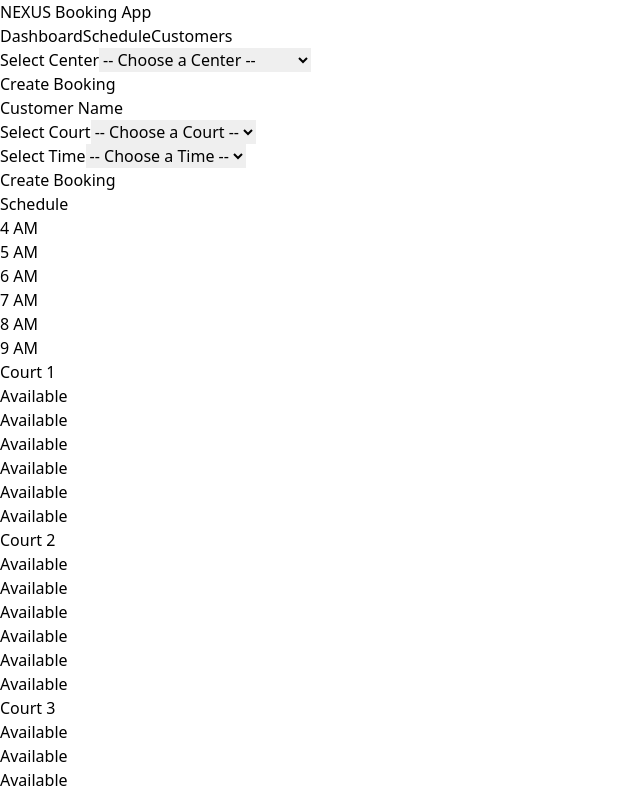
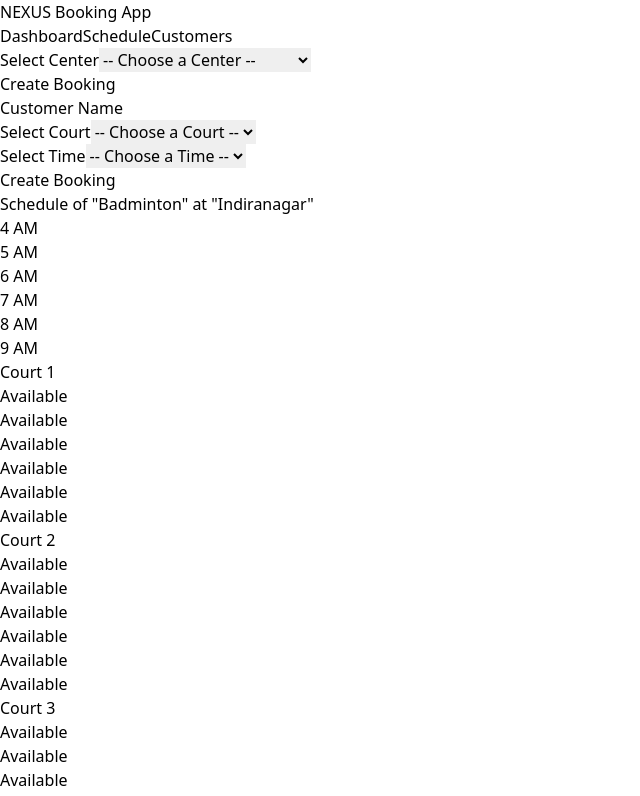
Before and after one commit to shiva177/game_theory, a React (Vite) app: page /booking in a window 1280 px wide. Shown: the top 796 px of the page, without its empty margins (0-640 px from the left). Built offline with nearby package versions, Linux system fonts and the light colour scheme.

Commit message:
all features Implemented

```diff
--- a/src/App.jsx
+++ b/src/App.jsx
@@ -15,8 +15,7 @@ const centersData = [
     location: "Bangalore",
     sports: [
       { id: 1, name: "Badminton", courts: [1, 2, 3, 4] },
-      { id: 2, name: "Squash", courts: [1, 2, 3, 4, 5] },
-      { id: 3, name: "Tennis", courts: [1, 2, 3, 4, 5, 6] }
+      { id: 2, name: "Squash", courts: [1, 2, 3, 4, 5] }
     ]
   },
   {
@@ -24,22 +23,21 @@ const centersData = [
     name: "Koramangala",
     location: "Bangalore",
     sports: [
-      { id: 4, name: "Basketball", courts: [1, 2] },
-      { id: 5, name: "Handball", courts: [1, 2, 3] },
-      { id: 6, name: "Kabbadi", courts: [1, 2] }
+      { id: 3, name: "Tennis", courts: [1, 2, 3, 4, 5, 6] },
+      { id: 4, name: "Basketball", courts: [1, 2] }
     ]
-  },
-  // Additional centers can be added here
+  }
 ];
 
 function App() {
-  const [selectedCenter, setSelectedCenter] = useState(centersData[0]); // Show first center by default
-  const [selectedSport, setSelectedSport] = useState(centersData[0].sports[0]); // Show first sport by default
-  const [bookings, setBookings] = useState(getBookings());
+  // Default to the first center and sport
+  const [selectedCenter, setSelectedCenter] = useState(centersData[0]);
+  const [selectedSport, setSelectedSport] = useState(centersData[0].sports[0]);
+  const [bookings, setBookings] = useState(getBookings(selectedCenter.id, selectedSport.id));
 
   useEffect(() => {
-    setBookings(getBookings());
-  }, [selectedCenter, selectedSport]); // Refresh bookings when center/sport changes
+    setBookings(getBookings(selectedCenter.id, selectedSport.id));
+  }, [selectedCenter, selectedSport]); // Refresh bookings when center or sport changes
 
   const handleBookingCreated = (newBooking) => {
     setBookings([...bookings, newBooking]);
@@ -65,19 +63,22 @@ function App() {
       <div>
         <Navbar />
         <main className="container mx-auto p-4">
+          {/* Center and Sport Selection */}
           <CenterSelector
             centers={centersData}
             onSelectCenter={setSelectedCenter}
             onSelectSport={setSelectedSport}
           />
 
+          {/* Show the Booking Form and Grid only after both center and sport are selected */}
+          {selectedCenter && selectedSport && (
+            <>
               <BookingForm
                 selectedCenter={selectedCenter}
                 selectedSport={selectedSport}
                 availableCourts={selectedSport.courts}
                 onBookingCreated={handleBookingCreated}
               />
-
               <BookingGrid
                 selectedCenter={selectedCenter}
                 selectedSport={selectedSport}
@@ -85,6 +86,8 @@ function App() {
                 onBookingUpdated={handleBookingUpdated}
                 onBookingDeleted={handleBookingDeleted}
               />
+            </>
+          )}
 
           <ToastContainer />
         </main>
--- a/src/components/BookingForm.jsx
+++ b/src/components/BookingForm.jsx
@@ -8,7 +8,8 @@ const BookingForm = ({ selectedCenter, selectedSport, availableCourts = [], onBo
   const [selectedTime, setSelectedTime] = useState('');
   const [error, setError] = useState('');
 
-  const bookings = getBookings(selectedCenter.id, selectedSport.id); // Fetch only the bookings for the selected center and sport
+  // Get the bookings for the selected center and sport
+  const bookings = getBookings(selectedCenter.id, selectedSport.id);
 
   const handleSubmit = (e) => {
     e.preventDefault();
@@ -40,8 +41,8 @@ const BookingForm = ({ selectedCenter, selectedSport, availableCourts = [], onBo
       customerName
     };
 
-    saveBooking(selectedCenter.id, selectedSport.id, newBooking); // Save booking specific to center and sport
-    onBookingCreated(newBooking); // Trigger only after successful creation
+    saveBooking(selectedCenter.id, selectedSport.id, newBooking); // Save the booking specific to the center and sport
+    onBookingCreated(newBooking); // Trigger after successful creation
 
     // Clear form fields after booking is created
     setCustomerName('');
@@ -104,7 +105,7 @@ const BookingForm = ({ selectedCenter, selectedSport, availableCourts = [], onBo
       <button
         type="submit"
         className={`px-4 py-2 ${availableCourts.length === 0 ? 'bg-gray-400' : 'bg-blue-500'} text-white rounded hover:bg-blue-600`}
-        disabled={availableCourts.length === 0}
+        disabled={availableCourts.length === 0} // Disable button if no courts are available
       >
         Create Booking
       </button>
--- a/src/components/BookingGrid.jsx
+++ b/src/components/BookingGrid.jsx
@@ -15,13 +15,13 @@ const BookingGrid = ({ selectedCenter, selectedSport, bookings, onBookingUpdated
 
   const handleUpdate = () => {
     if (!editingBooking) return;
-    updateBooking(selectedCenter.id, selectedSport.id, editingBooking); // Update for the specific center and sport
+    updateBooking(selectedCenter.id, selectedSport.id, editingBooking); // Update specific to center and sport
     setIsEditing(false);
     onBookingUpdated(editingBooking); // Trigger update in parent
   };
 
   const handleDelete = (bookingId) => {
-    deleteBooking(selectedCenter.id, selectedSport.id, bookingId); // Delete for the specific center and sport
+    deleteBooking(selectedCenter.id, selectedSport.id, bookingId); // Delete specific to center and sport
     onBookingDeleted(bookingId); // Trigger delete in parent
   };
 
@@ -29,7 +29,11 @@ const BookingGrid = ({ selectedCenter, selectedSport, bookings, onBookingUpdated
 
   return (
     <div className="mt-6">
-      <h2 className="text-xl font-semibold mb-4">Schedule</h2>
+      {/* Dynamic Heading to show center and sport */}
+      <h2 className="text-xl font-semibold mb-4">
+        Schedule of "{selectedSport.name}" at "{selectedCenter.name}"
+      </h2>
+
       <div className="grid grid-cols-7 gap-4">
         <div></div> {/* Empty cell for time labels */}
         {hours.map((hour, index) => (
```
Lines whose indentation alone changed are shown as unchanged.
